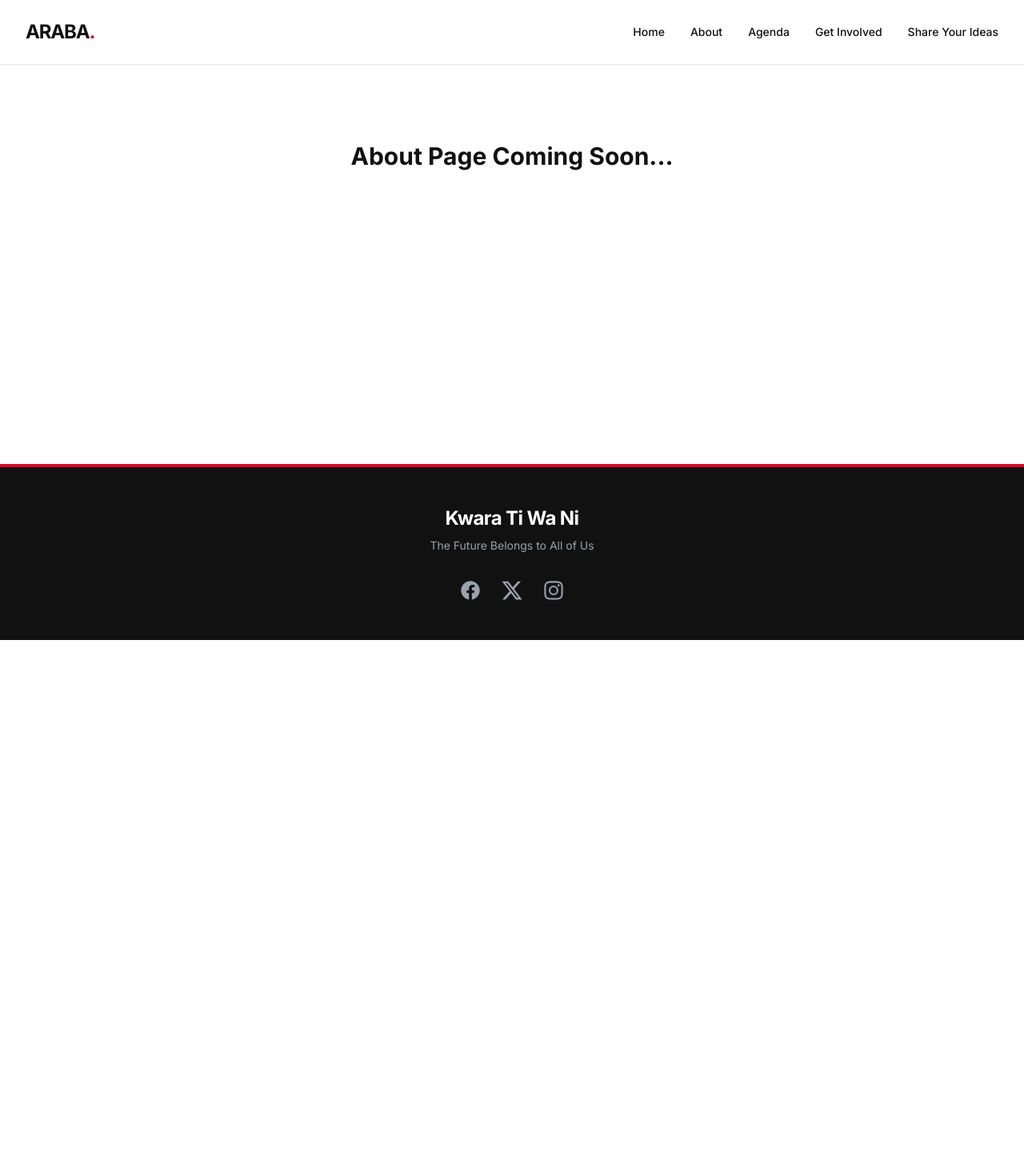
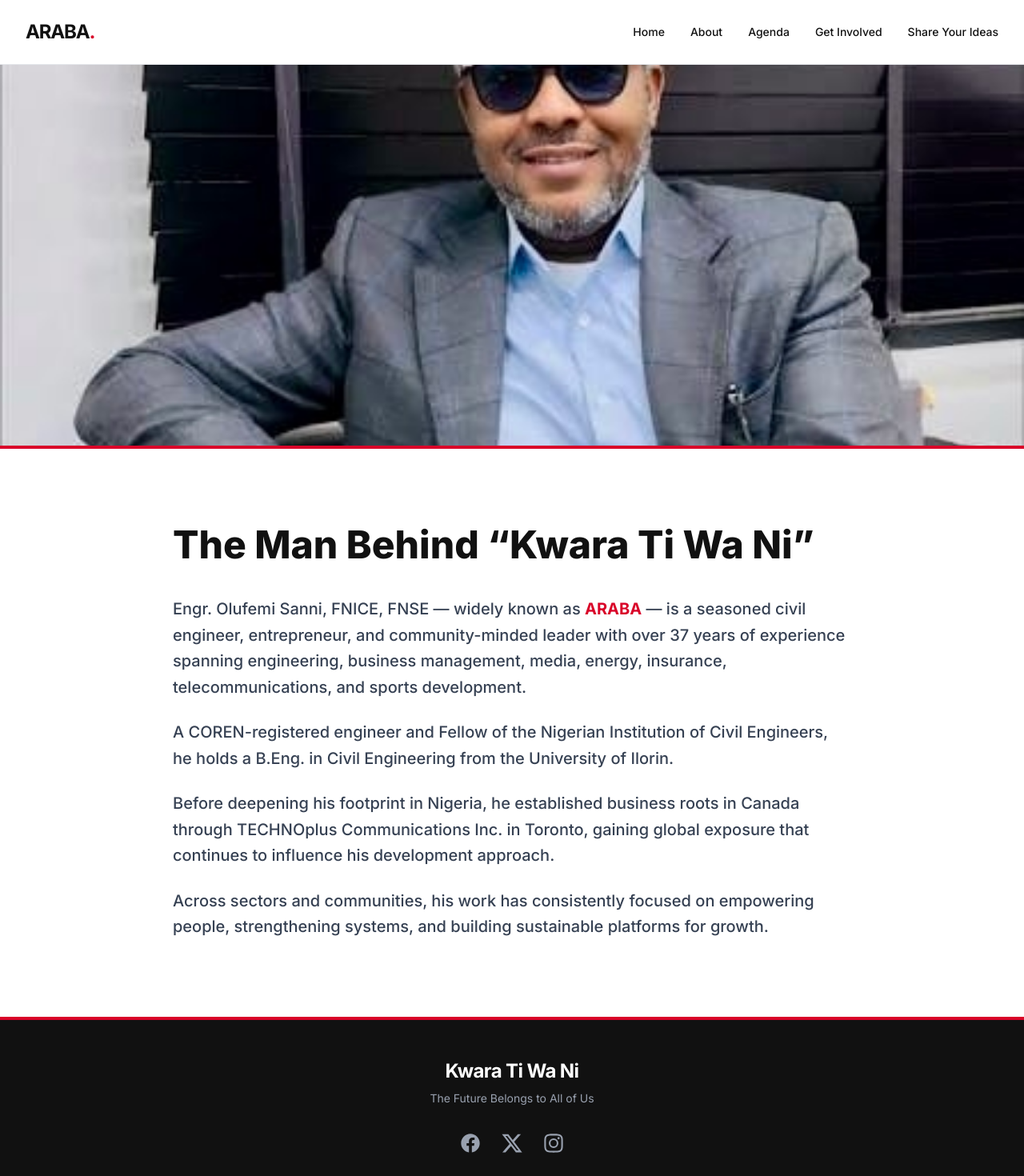
Before and after one commit to Jc-Ls/kwaratiwani, a Next.js app: page /about in a window 1280 px wide. Shown: the top 1470 px of the page at 80% size. Before the commit the page ends 800 px from the top, so only its background shows below. Built offline with nearby package versions, Linux system fonts and the light colour scheme.

Commit message:
Built About page with hero carousel and Agenda 6-pillar grid

```diff
--- a/app/about/page.tsx
+++ b/app/about/page.tsx
@@ -1,4 +1,64 @@
-// Example for app/about/page.tsx
+"use client";
+
+import { useState, useEffect } from "react";
+
+const heroImages = [
+  "/images/araba-1.jpg",
+  "/images/araba-2.jpg",
+  "/images/araba-3.jpg",
+  "/images/araba-4.jpg",
+];
+
 export default function About() {
-  return <div className="py-24 text-center text-3xl font-bold">About Page Coming Soon...</div>;
+  const [currentImage, setCurrentImage] = useState(0);
+
+  // Auto-scroll logic (Changes image every 6 seconds)
+  useEffect(() => {
+    const interval = setInterval(() => {
+      setCurrentImage((prev) => (prev + 1) % heroImages.length);
+    }, 6000);
+
+    return () => clearInterval(interval);
+  }, []);
+
+  return (
+    <div className="flex flex-col min-h-screen">
+
+      {/* Hero Image Slider (Banner Style, No Text Overlay) */}
+      <div className="relative w-full h-[40vh] md:h-[60vh] bg-brand-black overflow-hidden border-b-4 border-brand-red">
+        {heroImages.map((src, index) => (
+          <div
+            key={src}
+            className={`absolute inset-0 transition-opacity duration-1000 ease-in-out bg-no-repeat bg-center bg-contain md:bg-cover ${
+              index === currentImage ? "opacity-100" : "opacity-0"
+            }`}
+            style={{ backgroundImage: `url(${src})` }}
+          />
+        ))}
+      </div>
+
+      {/* Biography Content Section */}
+      <div className="max-w-4xl mx-auto px-6 py-16 md:py-24">
+        <h1 className="text-4xl md:text-5xl font-extrabold text-brand-black mb-10 text-center md:text-left">
+          The Man Behind “Kwara Ti Wa Ni”
+        </h1>
+
+        <div className="space-y-6 text-lg md:text-xl text-gray-700 leading-relaxed font-medium">
+          <p>
+            Engr. Olufemi Sanni, FNICE, FNSE — widely known as <span className="font-bold text-brand-red">ARABA</span> — is a seasoned civil engineer, entrepreneur, and community-minded leader with over 37 years of experience spanning engineering, business management, media, energy, insurance, telecommunications, and sports development.
+          </p>
+          <p>
+            A COREN-registered engineer and Fellow of the Nigerian Institution of Civil Engineers, he holds a B.Eng. in Civil Engineering from the University of Ilorin.
+          </p>
+          <p>
+            Before deepening his footprint in Nigeria, he established business roots in Canada through TECHNOplus Communications Inc. in Toronto, gaining global exposure that continues to influence his development approach.
+          </p>
+          <p>
+            Across sectors and communities, his work has consistently focused on empowering people, strengthening systems, and building sustainable platforms for growth.
+          </p>
+        </div>
+      </div>
+
+    </div>
+  );
 }
--- a/app/agenda/page.tsx
+++ b/app/agenda/page.tsx
@@ -1,4 +1,64 @@
-// Example for app/about/page.tsx
-export default function About() {
-  return <div className="py-24 text-center text-3xl font-bold">Agenda Page Coming Soon...</div>;
+export default function Agenda() {
+  const pillars = [
+    {
+      title: "Jobs & Enterprise",
+      desc: "Creating an enabling environment for businesses, startups, and entrepreneurs.",
+      icon: "💼"
+    },
+    {
+      title: "Education & Skills",
+      desc: "Improving access to quality education and practical skills.",
+      icon: "📚"
+    },
+    {
+      title: "Infrastructure & Urban Order",
+      desc: "Developing organized, functional public systems.",
+      icon: "🏗️"
+    },
+    {
+      title: "Security & Community Trust",
+      desc: "Advocating effective and collaborative security structures.",
+      icon: "🛡️"
+    },
+    {
+      title: "Youth & Innovation",
+      desc: "Supporting creativity, technology, and innovation.",
+      icon: "💡"
+    },
+    {
+      title: "Inclusive Governance",
+      desc: "Ensuring every voice and community matters.",
+      icon: "🤝"
+    }
+  ];
+
+  return (
+    <div className="bg-brand-gray min-h-screen py-16 md:py-24 px-6">
+      <div className="max-w-7xl mx-auto">
+
+        {/* Header */}
+        <div className="text-center mb-16">
+          <h1 className="text-4xl md:text-5xl font-extrabold text-brand-black mb-6">
+            Kwara Ti Wa Ni in Action
+          </h1>
+          <div className="h-1 w-24 bg-brand-red mx-auto"></div>
+        </div>
+
+        {/* 6-Pillar Grid */}
+        <div className="grid grid-cols-1 md:grid-cols-2 lg:grid-cols-3 gap-8">
+          {pillars.map((pillar, index) => (
+            <div
+              key={index}
+              className="bg-white p-8 rounded-xl shadow-sm border border-gray-100 hover:shadow-md transition-shadow border-t-4 border-t-brand-red"
+            >
+              <div className="text-4xl mb-4">{pillar.icon}</div>
+              <h3 className="text-2xl font-bold text-brand-black mb-3">{pillar.title}</h3>
+              <p className="text-gray-600 leading-relaxed font-medium">{pillar.desc}</p>
+            </div>
+          ))}
+        </div>
+
+      </div>
+    </div>
+  );
 }
```
